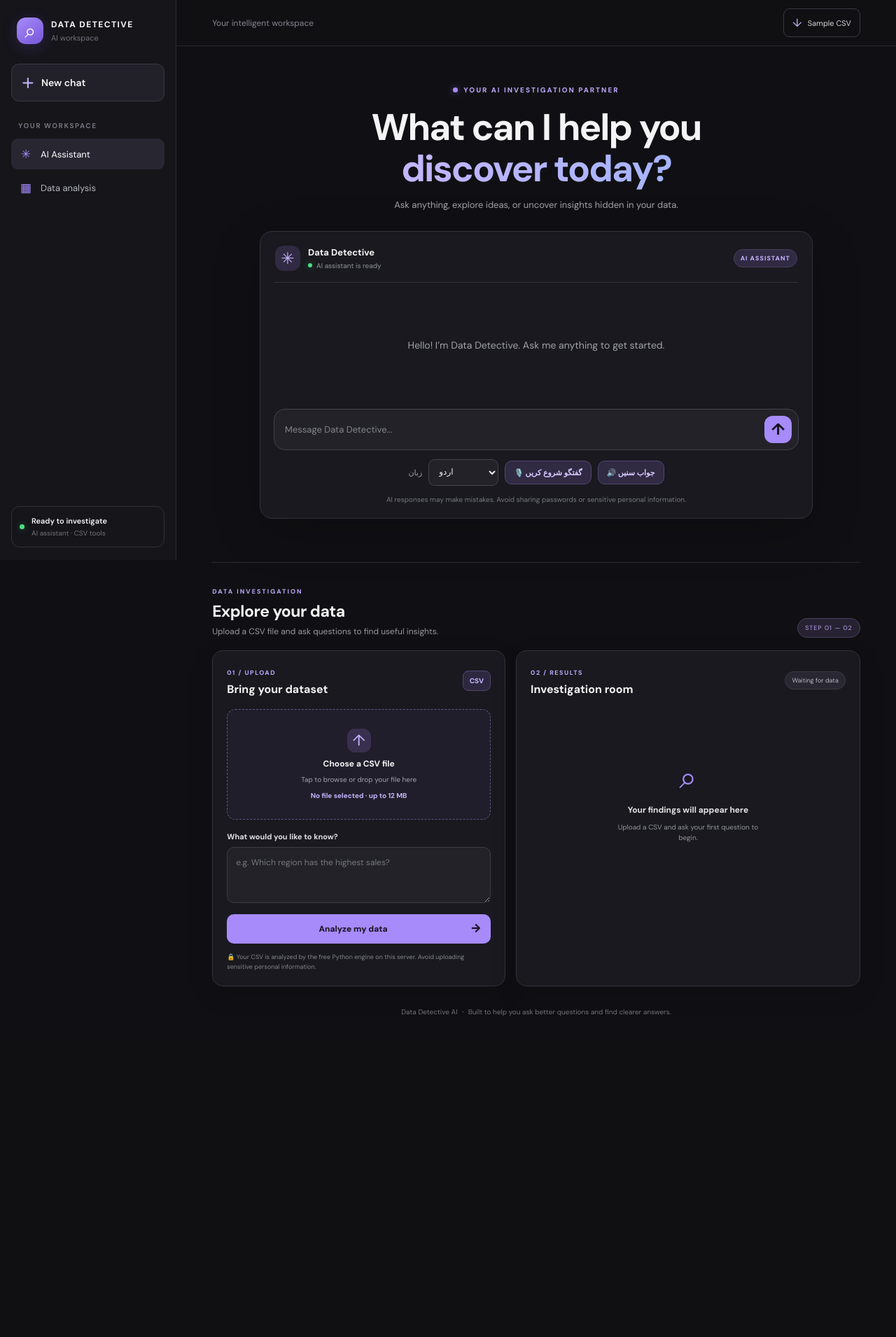
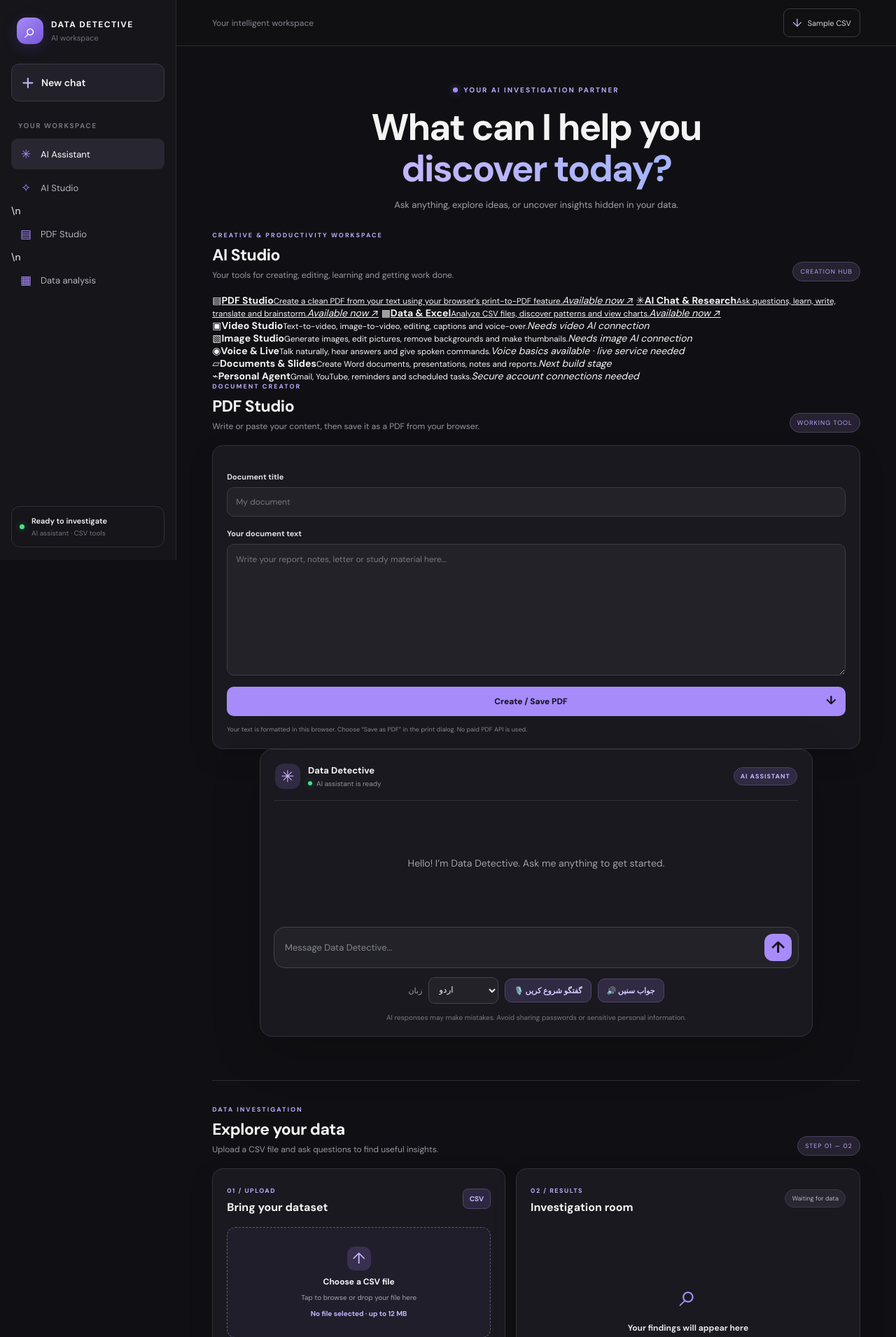
Before and after one commit to editmaster121472-create/data-detective, a Flask app: page / in a window 1280 px wide. Shown: the top 1910 px of the page at 70% size. Before the commit the page ends 1452 px from the top, so only its background shows below. Run offline with Flask 3, Linux system fonts and the light colour scheme.

Commit message:
feat: add AI studio and PDF creator interface

```diff
--- a/templates/index.html
+++ b/templates/index.html
@@ -17,7 +17,7 @@
   <button id="clearChat" class="new-chat" type="button"><span>＋</span> New chat</button>
   <div class="side-label">YOUR WORKSPACE</div>
   <a class="side-link active" href="#assistant"><span>✳</span> AI Assistant</a>
-  <a class="side-link" href="#data-workspace"><span>▦</span> Data analysis</a>
+  <a class="side-link" href="#ai-studio"><span>✧</span> AI Studio</a>\n  <a class="side-link" href="#pdf-studio"><span>▤</span> PDF Studio</a>\n  <a class="side-link" href="#data-workspace"><span>▦</span> Data analysis</a>
   <div class="sidebar-bottom"><div class="status-dot"></div><div><b>Ready to investigate</b><small>AI assistant · CSV tools</small></div></div>
 </aside>
 
@@ -33,6 +33,31 @@
   <div class="eyebrow"><span class="eyebrow-dot"></span> YOUR AI INVESTIGATION PARTNER</div>
   <h1>What can I help you<br><span>discover today?</span></h1>
   <p>Ask anything, explore ideas, or uncover insights hidden in your data.</p>
+</section>
+
+<section class="studio-section" id="ai-studio">
+  <div class="section-heading"><div><div class="eyebrow">CREATIVE & PRODUCTIVITY WORKSPACE</div><h2>AI Studio</h2><p>Your tools for creating, editing, learning and getting work done.</p></div><span class="step-chip">CREATION HUB</span></div>
+  <div class="studio-grid">
+    <a class="studio-card studio-featured" href="#pdf-studio"><span class="studio-icon">▤</span><b>PDF Studio</b><small>Create a clean PDF from your text using your browser’s print-to-PDF feature.</small><em>Available now ↗</em></a>
+    <a class="studio-card" href="#assistant"><span class="studio-icon">✳</span><b>AI Chat & Research</b><small>Ask questions, learn, write, translate and brainstorm.</small><em>Available now ↗</em></a>
+    <a class="studio-card" href="#data-workspace"><span class="studio-icon">▦</span><b>Data & Excel</b><small>Analyze CSV files, discover patterns and view charts.</small><em>Available now ↗</em></a>
+    <div class="studio-card studio-planned"><span class="studio-icon">▣</span><b>Video Studio</b><small>Text-to-video, image-to-video, editing, captions and voice-over.</small><em>Needs video AI connection</em></div>
+    <div class="studio-card studio-planned"><span class="studio-icon">▧</span><b>Image Studio</b><small>Generate images, edit pictures, remove backgrounds and make thumbnails.</small><em>Needs image AI connection</em></div>
+    <div class="studio-card studio-planned"><span class="studio-icon">◉</span><b>Voice & Live</b><small>Talk naturally, hear answers and give spoken commands.</small><em>Voice basics available · live service needed</em></div>
+    <div class="studio-card studio-planned"><span class="studio-icon">▱</span><b>Documents & Slides</b><small>Create Word documents, presentations, notes and reports.</small><em>Next build stage</em></div>
+    <div class="studio-card studio-planned"><span class="studio-icon">⌁</span><b>Personal Agent</b><small>Gmail, YouTube, reminders and scheduled tasks.</small><em>Secure account connections needed</em></div>
+  </div>
+</section>
+
+<section class="pdf-studio" id="pdf-studio">
+  <div class="section-heading"><div><div class="eyebrow">DOCUMENT CREATOR</div><h2>PDF Studio</h2><p>Write or paste your content, then save it as a PDF from your browser.</p></div><span class="step-chip">WORKING TOOL</span></div>
+  <div class="panel pdf-panel">
+    <label class="field-label" for="pdfTitle">Document title</label>
+    <input id="pdfTitle" maxlength="120" placeholder="My document">
+    <label class="field-label" for="pdfContent">Your document text</label>
+    <textarea id="pdfContent" rows="9" maxlength="30000" placeholder="Write your report, notes, letter or study material here..."></textarea>
+    <div class="pdf-actions"><button id="makePdf" class="analyze-button" type="button">Create / Save PDF <span>↓</span></button><p class="privacy">Your text is formatted in this browser. Choose “Save as PDF” in the print dialog. No paid PDF API is used.</p></div>
+  </div>
 </section>
 
 <section class="chat-panel">
```
